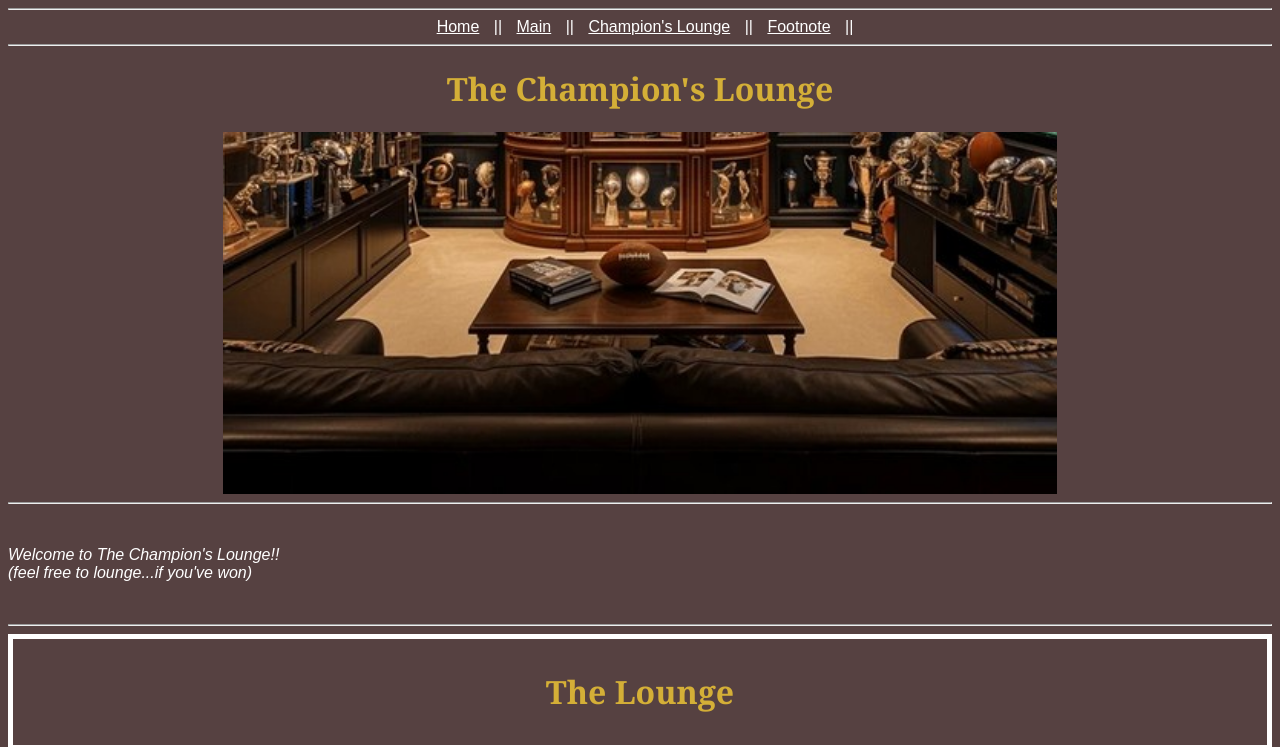
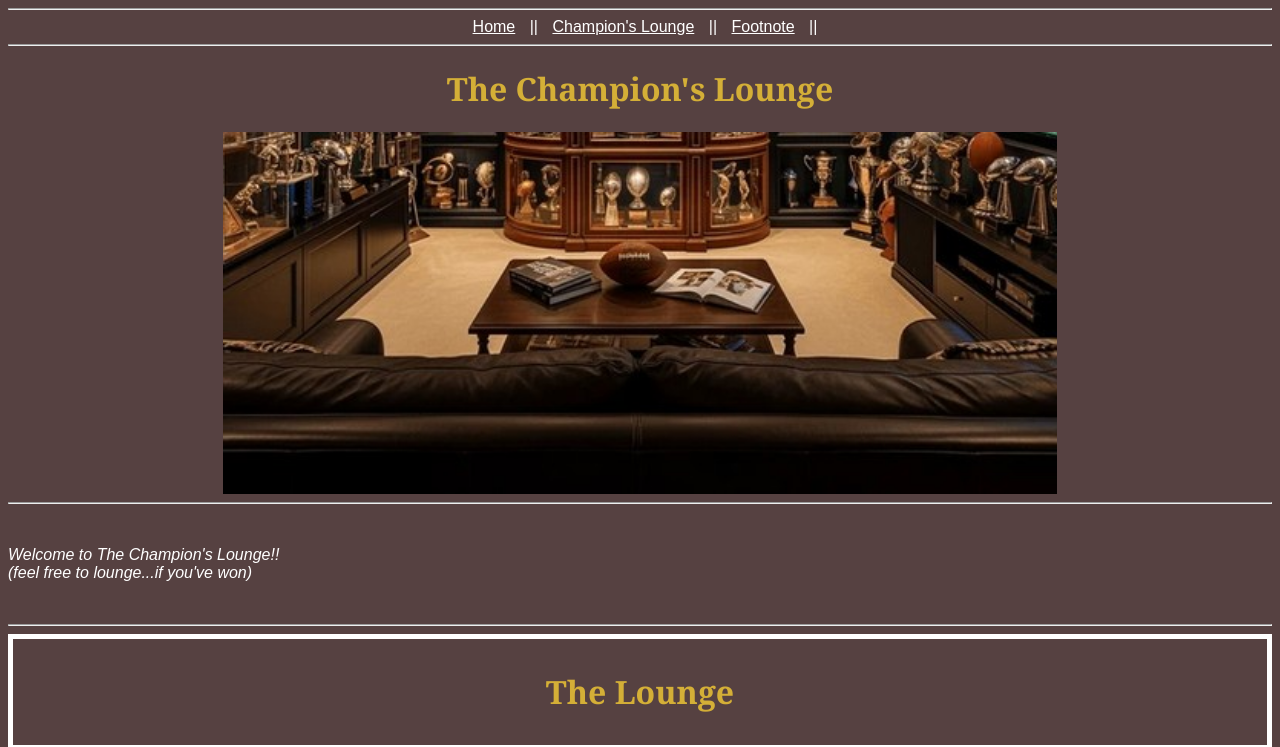
Before and after one commit to tcolli56/RealLeague, a plain HTML site: page champLounge.html in a window 1280 px wide. Shown: the top 747 px of the page. Drawn offline with Linux system fonts and the light colour scheme.

Commit message:
Update champLounge.html

```diff
--- a/champLounge.html
+++ b/champLounge.html
@@ -11,7 +11,6 @@
       <hr />
       <nav class="navigation">
         <a href="https://tcolli56.github.io/RealLeague/">Home</a> ||
-        <a href="#main">Main</a> ||
         <a href="https://tcolli56.github.io/RealLeague/champLounge">Champion's Lounge</a> ||
         <a href="#footer">Footnote</a> ||
       </nav>
```
